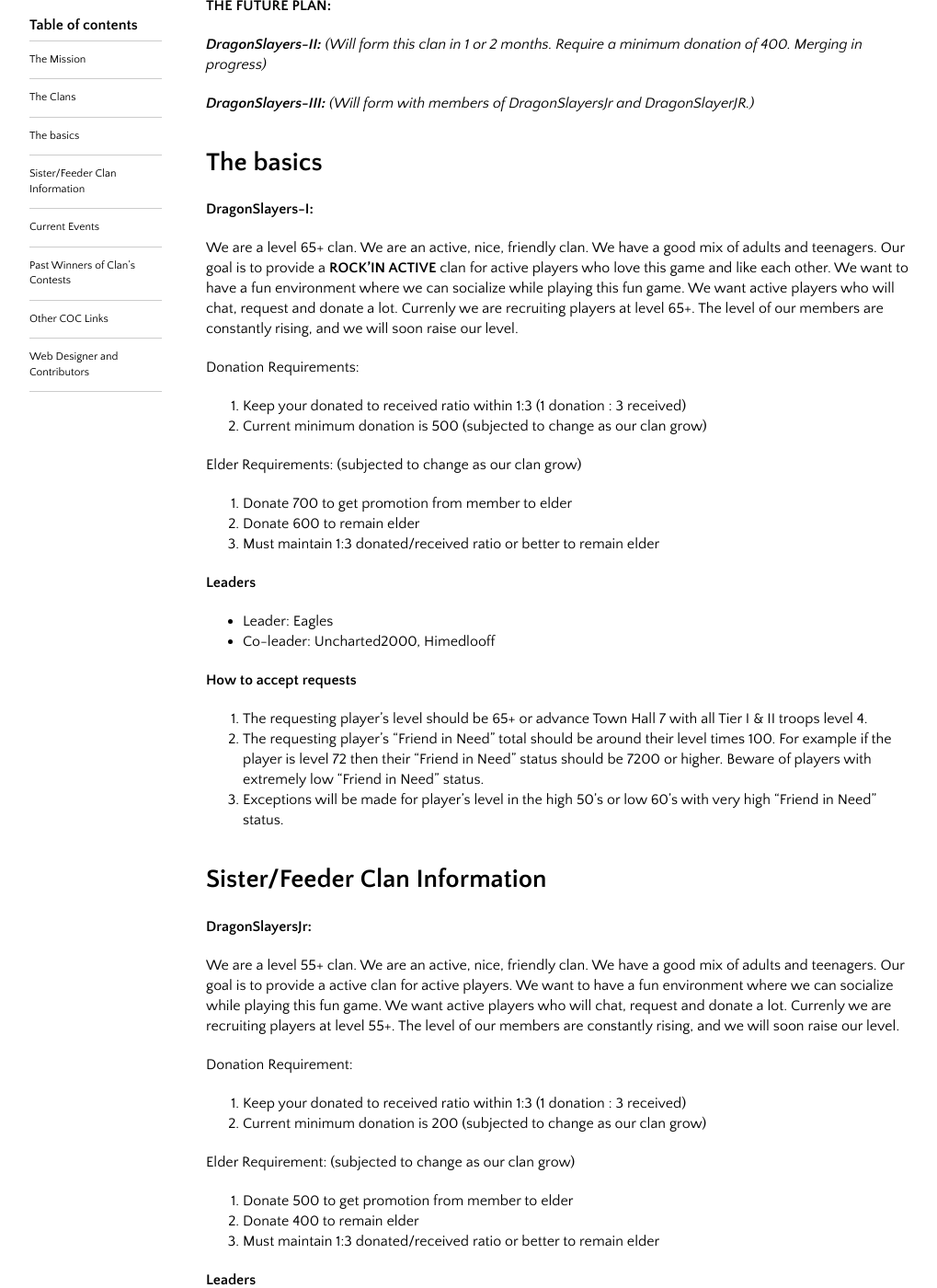
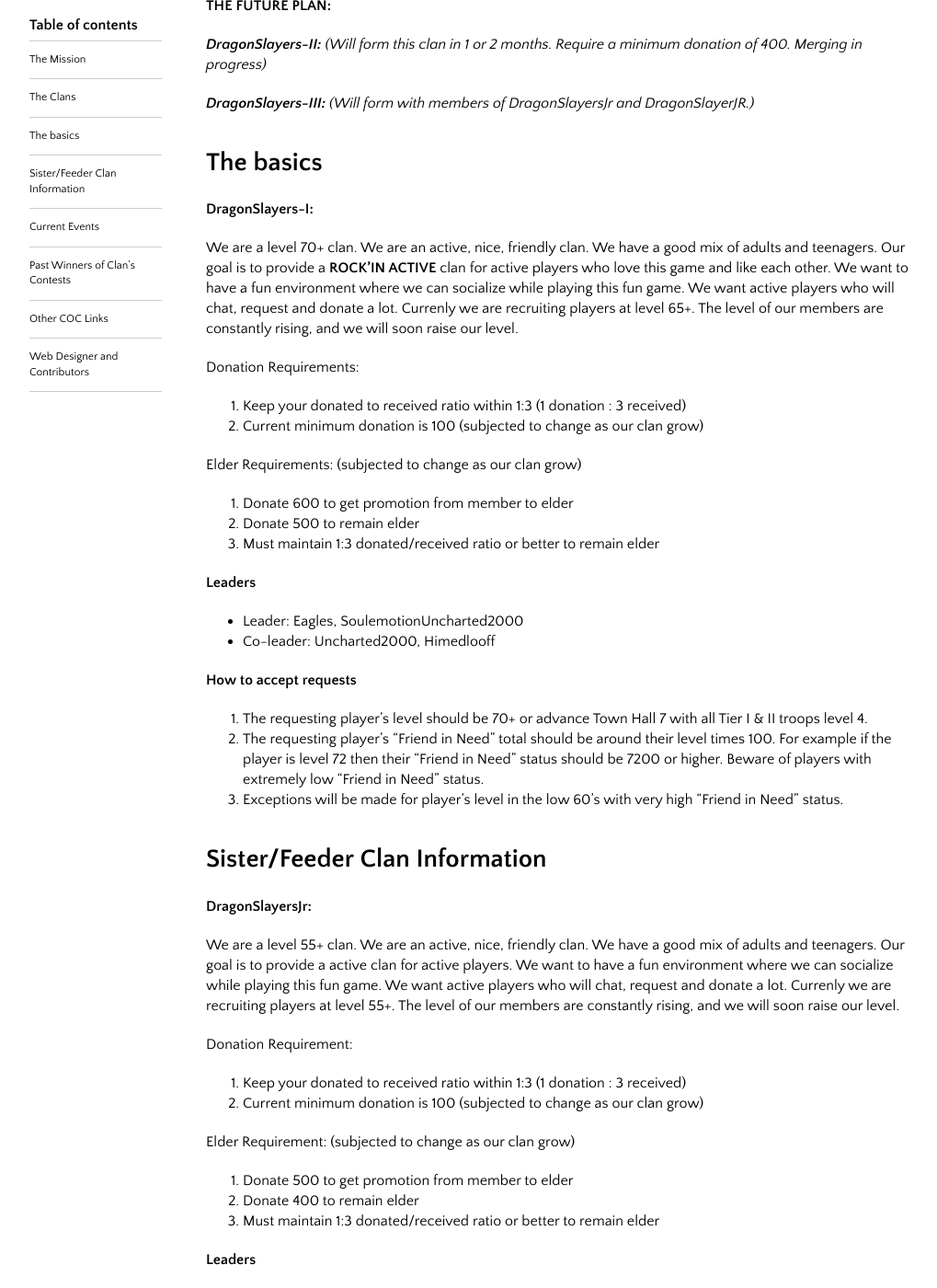
Before and after one commit to himedlooff/DragonSlayers-I, a Jekyll site: the page built from index.md, in a window 1280 px wide and 1400 px high, scrolled down 775 px. Shown: the whole window at 92% size, without its empty margins (128-1147 px from the left). Built offline with Jekyll 4.4.1, drawn with Linux system fonts in a browser that asks for light colours.

Commit message:
Update index.md
update elder requirement and minimum donation requirement.

```diff
--- a/index.md
+++ b/index.md
@@ -33,29 +33,29 @@
 
 **DragonSlayers-I:**
 
-We are a level 65+ clan. We are an active, nice, friendly clan.  We have a good mix of adults and teenagers. Our goal is to provide a **ROCK'IN ACTIVE** clan for active players who love this game and like each other.  We want to have a fun environment where we can socialize while playing this fun game. We want active players who will chat, request and donate a lot. Currenly we are recruiting players at level 65+. The level of our members are constantly rising, and we will soon raise our level.
+We are a level 70+ clan. We are an active, nice, friendly clan.  We have a good mix of adults and teenagers. Our goal is to provide a **ROCK'IN ACTIVE** clan for active players who love this game and like each other.  We want to have a fun environment where we can socialize while playing this fun game. We want active players who will chat, request and donate a lot. Currenly we are recruiting players at level 65+. The level of our members are constantly rising, and we will soon raise our level.
 
 Donation Requirements:
 
 1. Keep your donated to received ratio within 1:3 (1 donation : 3 received)
-2. Current minimum donation is 500 (subjected to change as our clan grow)
+2. Current minimum donation is 100 (subjected to change as our clan grow)
 
 Elder Requirements:  (subjected to change as our clan grow)
 
-1. Donate 700 to get promotion from member to elder
-2. Donate 600 to remain elder
+1. Donate 600 to get promotion from member to elder
+2. Donate 500 to remain elder
 3. Must maintain 1:3 donated/received ratio or better to remain elder
 
 **Leaders**
 
-- Leader:    Eagles
+- Leader:    Eagles, SoulemotionUncharted2000
 - Co-leader: Uncharted2000, Himedlooff
 
 **How to accept requests**
 
-1. The requesting player's level should be 65+ or advance Town Hall 7 with all Tier I & II troops level 4.
+1. The requesting player's level should be 70+ or advance Town Hall 7 with all Tier I & II troops level 4.
 2. The requesting player's "Friend in Need" total should be around their level times 100. For example if the player is level 72 then their "Friend in Need" status should be 7200 or higher.  Beware of players with extremely low "Friend in Need" status.
-3. Exceptions will be made for player's level in the high 50's or low 60's with very high "Friend in Need" status.
+3. Exceptions will be made for player's level in the low 60's with very high "Friend in Need" status.
 
 # Sister/Feeder Clan Information
 
@@ -67,7 +67,7 @@
 Donation Requirement:
 
 1. Keep your donated to received ratio within 1:3 (1 donation : 3 received)
-2. Current minimum donation is 200 (subjected to change as our clan grow)
+2. Current minimum donation is 100 (subjected to change as our clan grow)
 
 Elder Requirement:  (subjected to change as our clan grow)
 
```
